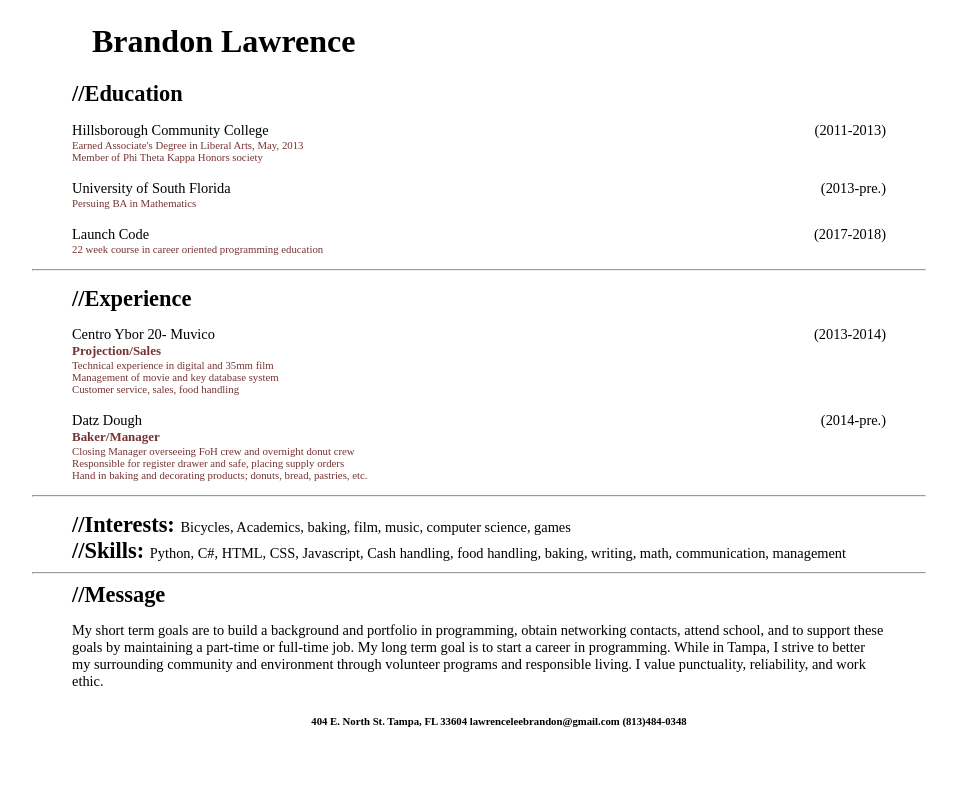
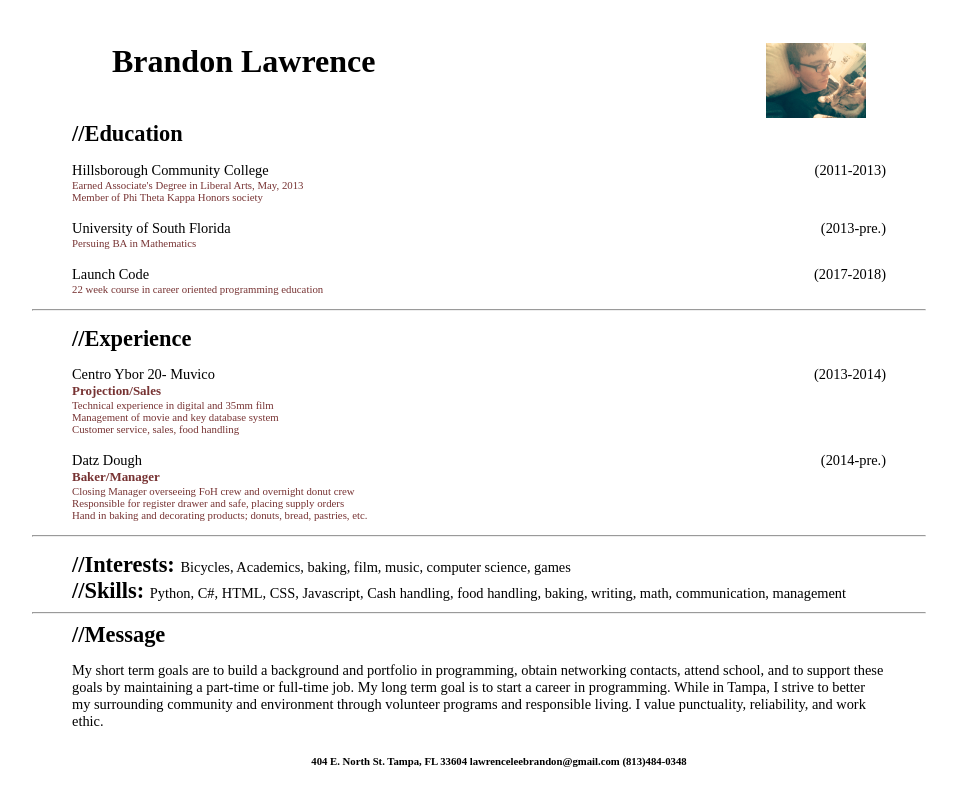
Before and after one commit to beelaw/html-me-something, a plain HTML site: page index.html in a window 1280 px wide. Shown: the whole page, without its empty margins (161-1118 px from the left). Drawn offline with Linux system fonts and the light colour scheme.

Commit message:
added image and padding

```diff
--- a/index.html
+++ b/index.html
@@ -7,7 +7,7 @@
 
     <body>
         <table align = "center"><tr><td>
-        <h1>Brandon Lawrence</h1>
+        <h1>Brandon Lawrence <span style="float:right;"><img src="./Images/BandCat.jpg" length="100" width="100"/></span></h1>
         <main>
             <article>
                 <a>&#47;&#47;Education</a>
--- a/styles.css
+++ b/styles.css
@@ -6,15 +6,18 @@ body {
     font-size: 110%;
 }
 
+img {
+    margin-right: 40px;
+}
 footer {
     margin-left:40px;
-    align: "center";
 }
 table {
     width: 900px;
 }
 h1 {
     margin-left: 60px;
+    padding:20px;
 }
 
 
```
Also changed, not shown: Images/BandCat.jpg (added).
